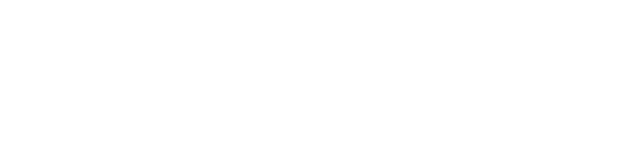
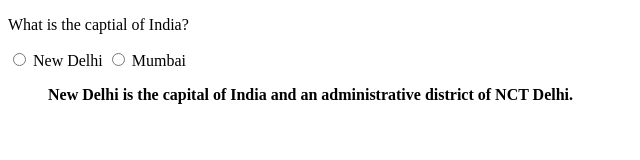
Before and after one commit to acciojob/trivia-SurajKumar798, a website: page main.html in a window 1280 px wide. Shown: the whole page, without its empty margins (0-640 px from the left). Drawn offline with Linux system fonts and the light colour scheme.

Commit message:
created a submission

```diff
--- a/main.html
+++ b/main.html
@@ -7,7 +7,18 @@
 </head>
 
 <body>
-	<!-- the entire body must be written by student -->
+	<p>What is the captial of India?</p>
+	<div id="input-items">
+		<input type="radio" />
+	    <label>New Delhi</label>
+
+	   <input type="radio" />
+	   <label>Mumbai</label>
+	</div>
+
+	<blockquote id="quotation">
+		New Delhi is the capital of India and an administrative district of NCT Delhi.
+	</blockquote>
     <script type="text/javascript" src="./script.js">
 </script>
 
--- a/styles.css
+++ b/styles.css
@@ -1,2 +1,8 @@
-
-/* Your CSS Code here. */
+#quotation{
+	Max-width: Around 600px;
+    Margin: Approximately 10px;
+    Padding: Around 15px;
+    Border-left: 8px solid and in green color;
+    Background-color: Close to #f8fffe;
+    Font-weight: Bold;
+}
```
